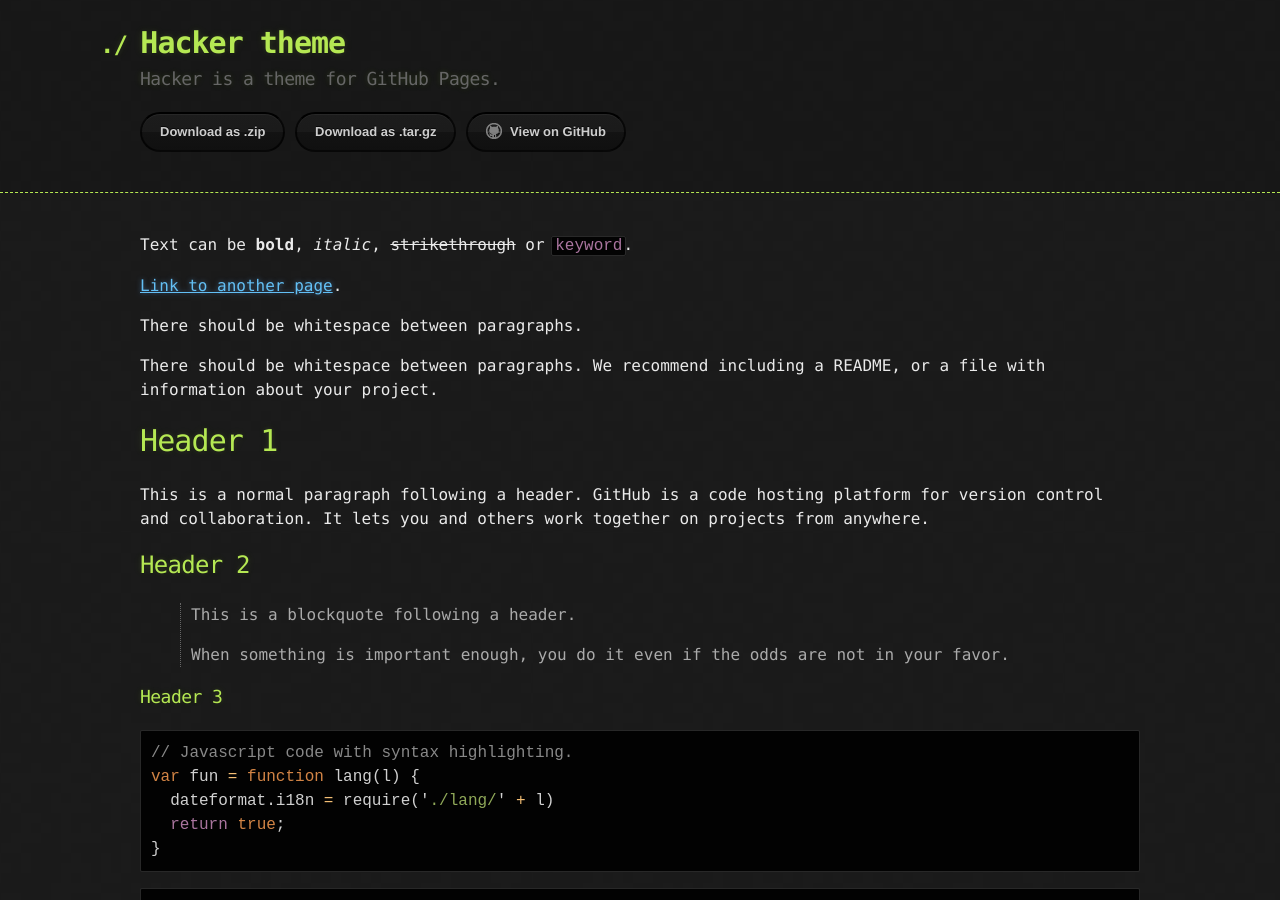
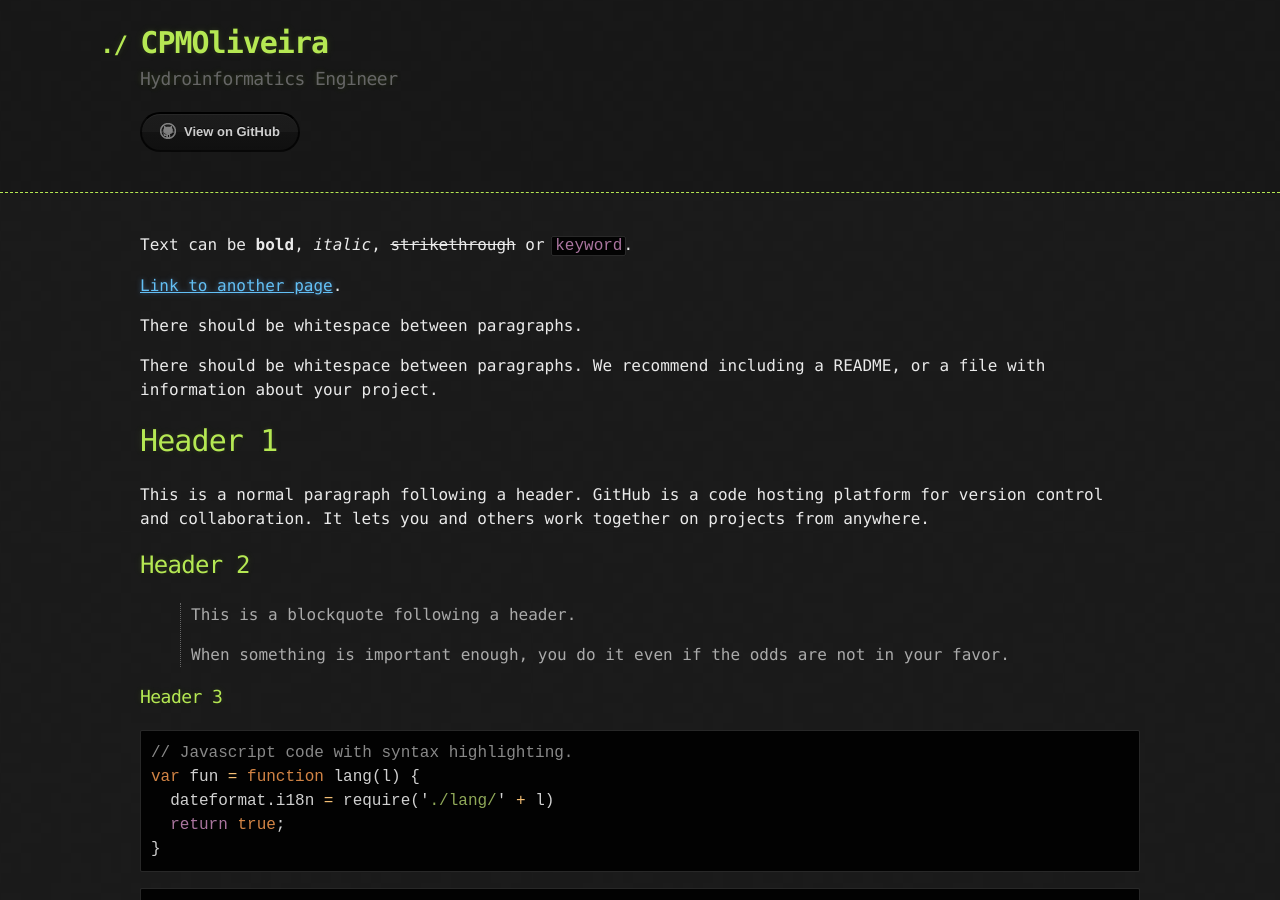
Before and after one commit to CPMOliveira/cpmoliveira.github.io, a Jekyll site: the page built from index.md, in a window 1280 px wide and 900 px high. Built offline with Jekyll 4.4.1, drawn with Linux system fonts in a browser that asks for light colours.

Commit message:
Update _config.yml

```diff
--- a/_config.yml
+++ b/_config.yml
@@ -1,5 +1,5 @@
-title: Hacker theme
-description: Hacker is a theme for GitHub Pages.
-show_downloads: true
+title: CPMOliveira
+description: Hydroinformatics Engineer
+show_downloads: false
 google_analytics:
 theme: jekyll-theme-hacker
```
